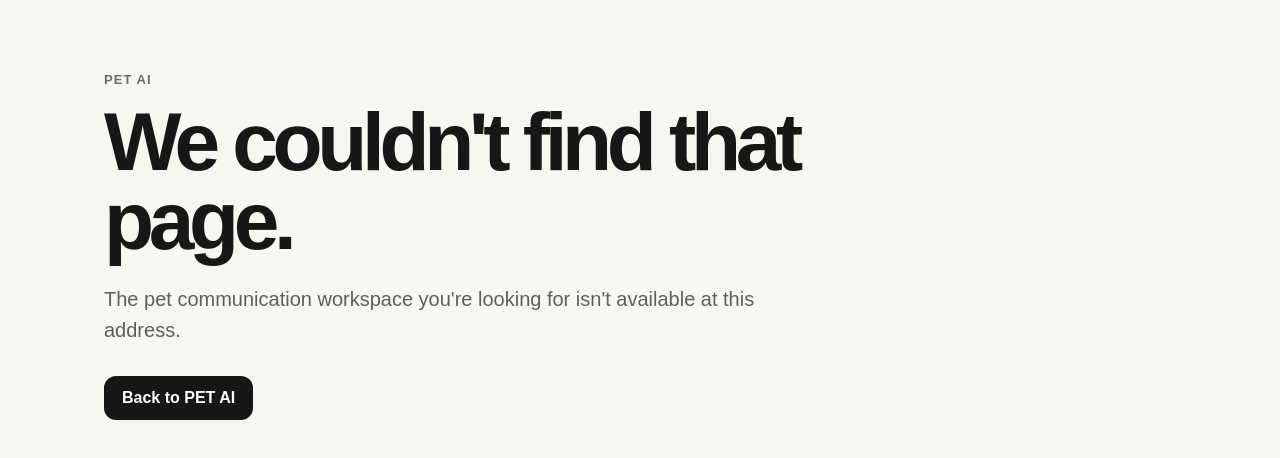
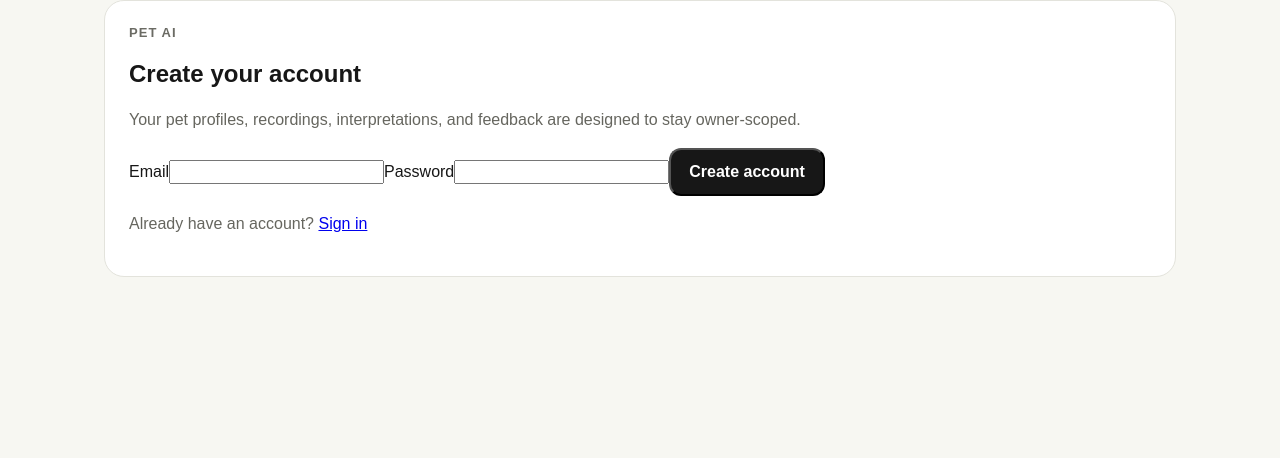
Before and after one commit to spunkytechai/pet-ai, a Next.js app: page /signup in a window 1280 px wide. Before the commit this address had no page. Shown: the top 458 px of the page. Built offline with nearby package versions, Linux system fonts and the light colour scheme.

Commit message:
feat: add PET AI signup page

```diff
--- /dev/null
+++ b/app/signup/page.tsx
@@ -0,0 +1,27 @@
+'use client'
+
+import { FormEvent, useState } from 'react'
+import { createClient } from '@/lib/supabase/client'
+
+export default function SignupPage() {
+  const [email, setEmail] = useState('')
+  const [password, setPassword] = useState('')
+  const [message, setMessage] = useState('')
+  const [error, setError] = useState('')
+  const [busy, setBusy] = useState(false)
+
+  async function submit(event: FormEvent) {
+    event.preventDefault()
+    setBusy(true)
+    setError('')
+    setMessage('')
+    const supabase = createClient()
+    const { data, error } = await supabase.auth.signUp({ email, password })
+    if (error) setError(error.message)
+    else if (data.session) window.location.href = '/analyze'
+    else setMessage('Account created. Check your email to confirm your account, then sign in.')
+    setBusy(false)
+  }
+
+  return <main><div className="container"><section className="card auth-card"><div className="eyebrow">PET AI</div><h1>Create your account</h1><p className="muted">Your pet profiles, recordings, interpretations, and feedback are designed to stay owner-scoped.</p><form onSubmit={submit}><label>Email<input type="email" autoComplete="email" required value={email} onChange={(e) => setEmail(e.target.value)} /></label><label>Password<input type="password" autoComplete="new-password" minLength={8} required value={password} onChange={(e) => setPassword(e.target.value)} /></label>{error && <p className="safety">{error}</p>}{message && <p className="notice">{message}</p>}<button className="primary" disabled={busy}>{busy ? 'Creating…' : 'Create account'}</button></form><p className="muted">Already have an account? <a href="/login">Sign in</a></p></section></div></main>
+}
```
